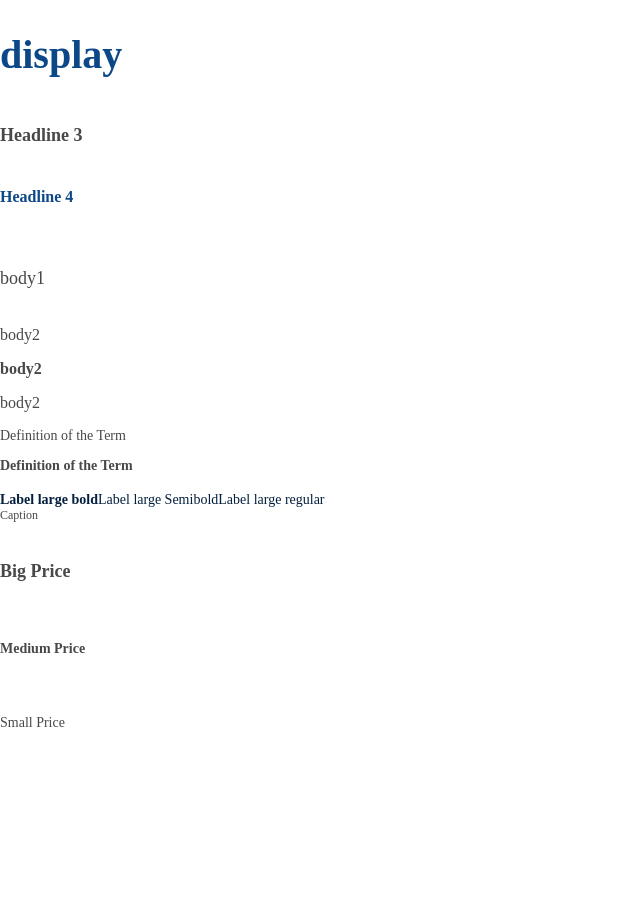
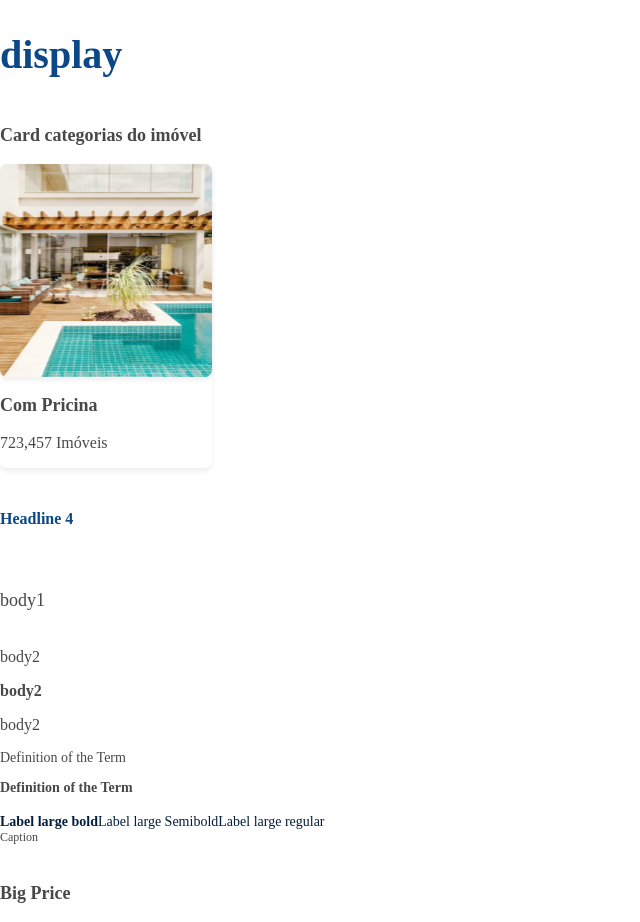
Before and after one commit to deboraCs26/desafio-taqtile-debora, a React (Create React App) app: page / in a window 1280 px wide. Shown: the part 900-1822 px from the top of the page, without its empty margins (0-640 px from the left). Before the commit the page ends 1667 px from the top, so only its background shows below. Built offline with nearby package versions, Linux system fonts and the light colour scheme.

Commit message:
categoria

```diff
--- a/src/App.tsx
+++ b/src/App.tsx
@@ -12,7 +12,8 @@ import { Caption } from './style/typography/caption';
 import { Price } from './style/typography/medium-price';
 import { Button } from './style/button/button';
 import { faSearch } from '@fortawesome/free-solid-svg-icons';
-
+import { CardCategory } from './card-categorias-de-imoveis/card-category';
+import imageCategory from './card-categorias-de-imoveis/Cards/image-category.svg';
 export default function App() {
 
   return (
@@ -79,7 +80,14 @@ export default function App() {
         display
       </Display>
 
-      <H3>Headline 3</H3>
+      <H3>Card categorias do imóvel</H3>
+      <div>
+        <CardCategory
+          image={imageCategory}
+          title="Com Pricina"
+          description="723,457 Imóveis"
+        />
+      </div>
 
       <H4>
         Headline 4
--- /dev/null
+++ b/src/card-categorias-de-imoveis/card-category.css
@@ -0,0 +1,13 @@
+.card-container{
+  display: flex;
+  border-radius: 7px;
+  flex-direction:column;
+  box-shadow: 0px 3.40299px 4.53731px rgba(153, 155, 168, 0.15);
+  cursor: pointer;
+  height: 304px;
+  width: 212px;
+}
+
+.card-container img {
+  border-radius: 7px;
+}
--- /dev/null
+++ b/src/card-categorias-de-imoveis/card-category.tsx
@@ -0,0 +1,23 @@
+import React from 'react';
+import './card-category.css';
+import { H3 } from '../style/typography/h3';
+import { Body2 } from '../style/typography/body2';
+
+interface CardProps {
+  image: string;
+  title: string;
+  description: string;
+}
+
+export const CardCategory = ({ image, title, description }: CardProps) => {
+
+  return (
+    <div className="card-container">
+      <img src={image} alt="Card" className="card-container img" />
+      <div>
+        <H3>{title}</H3>
+        <Body2>{description}</Body2>
+      </div>
+    </div>
+  );
+};
```
Also changed, not shown: src/card-categorias-de-imoveis/Cards/image-category.svg (added).
